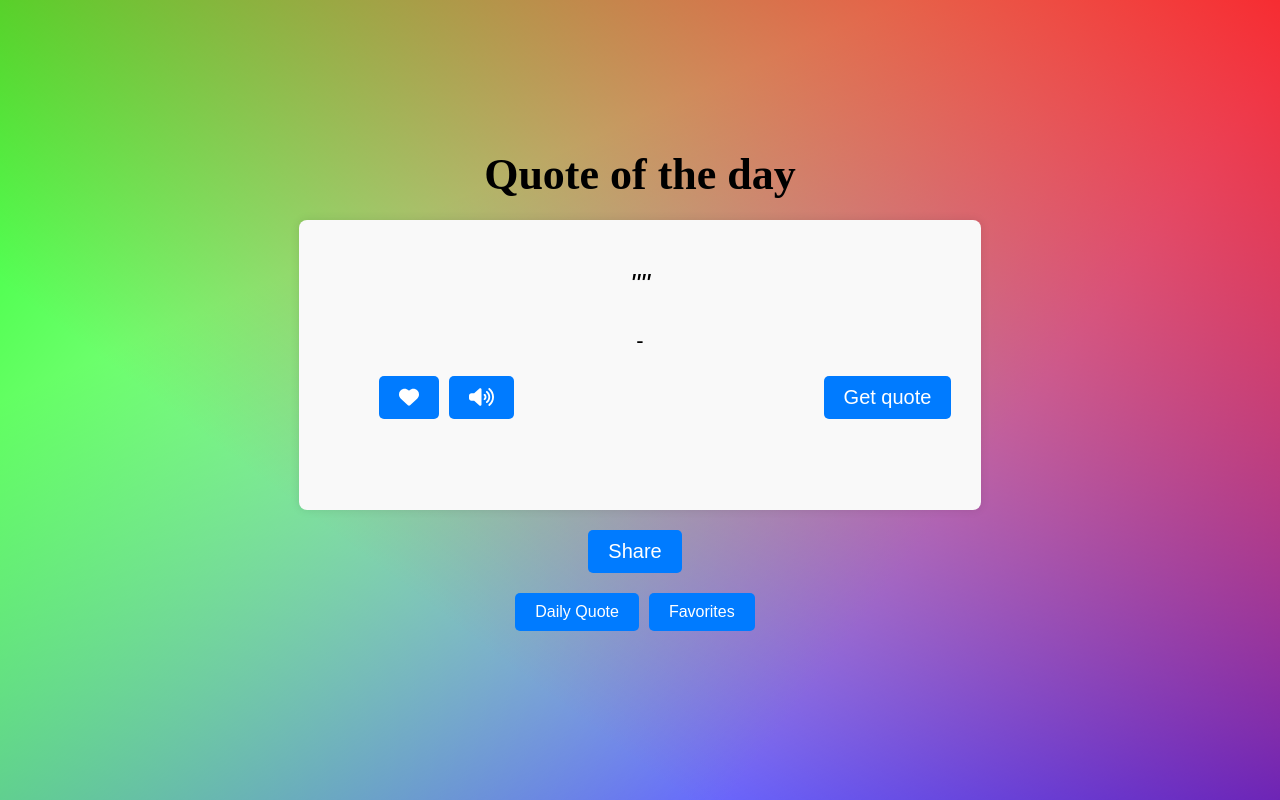
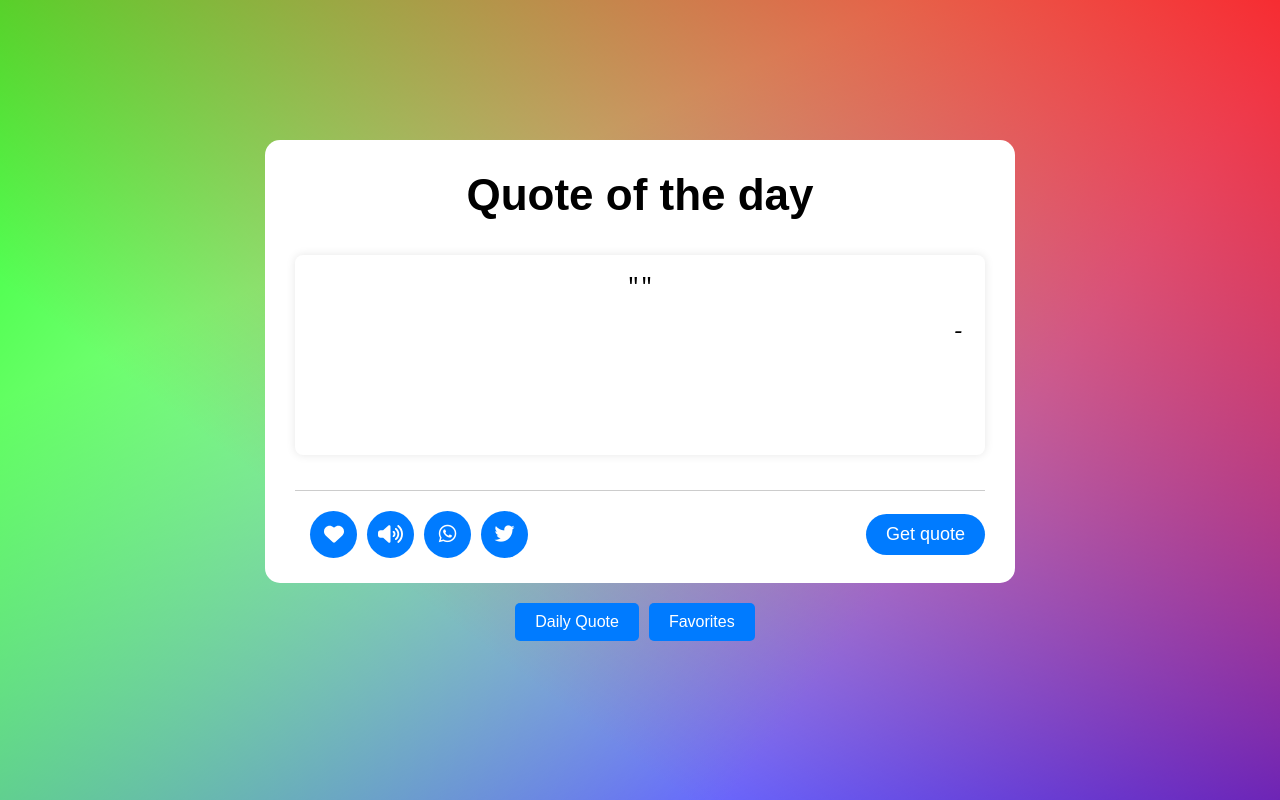
Before and after one commit to Varshini1812/DailyQuote, a React (Create React App) app: page / in a window 1280 px wide. Built offline with nearby package versions, Linux system fonts and the light colour scheme; no server answers.

Commit message:
dailyquote css is modified

```diff
--- a/public/index.html
+++ b/public/index.html
@@ -15,6 +15,7 @@
       user's mobile device or desktop. See https://developers.google.com/web/fundamentals/web-app-manifest/
     -->
     <link rel="manifest" href="%PUBLIC_URL%/manifest.json" />
+    <link rel="stylesheet" href="https://cdnjs.cloudflare.com/ajax/libs/font-awesome/5.15.4/css/all.min.css" integrity="..." crossorigin="anonymous" />
     <!--
       Notice the use of %PUBLIC_URL% in the tags above.
       It will be replaced with the URL of the `public` folder during the build.
--- a/src/App.css
+++ b/src/App.css
@@ -1,15 +1,21 @@
 /* App.css */
 
-body {
-  font-family: Arial, sans-serif;
+
+*{
   margin: 0;
   padding: 0;
-  height: 100vh;
+  box-sizing: border-box;
+  font-family: 'Poppins', sans-serif;
+  }
+  body{
+  display: flex;
+  align-items: center;
+  justify-content: center;
+  min-height: 100vh;
   background: linear-gradient(217deg, rgba(255,0,0,.8), rgba(255,0,0,0) 70.71%),
   linear-gradient(127deg, rgba(0,255,0,.8), rgba(0,255,0,0) 70.71%),
   linear-gradient(336deg, rgba(0,0,255,.8), rgba(0,0,255,0) 70.71%);
-
-}
+  }
 
 .App {
   max-width: 800px;
--- a/src/App.js
+++ b/src/App.js
@@ -1,4 +1,4 @@
-import React, { useState, useEffect } from 'react';
+import React, { useState, useEffect,useRef } from 'react';
 import { BrowserRouter as Router, Route, Link, Routes } from 'react-router-dom';
 import DailyQuote from './components/DailyQuote';
 import Favorites from './components/Favourites';
@@ -10,9 +10,14 @@ function App() {
   const [favoriteQuotes, setFavoriteQuotes] = useState([]);
   const [notification, setNotification] = useState('');
 
+  const initialFetchDoneRef = useRef(false);
+
   useEffect(() => {
-    fetchDailyQuote();
-  }, []);
+    if (!initialFetchDoneRef.current) {
+      fetchDailyQuote();
+      initialFetchDoneRef.current = true;
+    }
+},[]);
 
   const fetchDailyQuote = async () => {
     try {
--- a/src/components/DailyQuote.js
+++ b/src/components/DailyQuote.js
@@ -2,7 +2,10 @@ import React from 'react';
 import PropTypes from 'prop-types'; // Import PropTypes
 import '../styles/DailyQuote.css';
 import { FontAwesomeIcon } from '@fortawesome/react-fontawesome';
-import { faHeart, faVolumeHigh } from '@fortawesome/free-solid-svg-icons';
+import { faHeart, faShare, faVolumeHigh } from '@fortawesome/free-solid-svg-icons';
+
+
+
 
 function DailyQuote({ quote, author, onNewQuote, onSave }) {
   // Add prop-type validation
@@ -16,44 +19,54 @@ function DailyQuote({ quote, author, onNewQuote, onSave }) {
   const handleSave = () => {
     onSave();
   };
+const handleSound=()=>{
+  let utterance=new SpeechSynthesisUtterance(`${quote}`);
+  speechSynthesis.speak(utterance);
 
-  const handleShare = async () => {
-    if (navigator.share) {
-      try {
-        await navigator.share({
-          title: 'Motivational Quote', // Title of the shared message
-          text: `"${quote}" - ${author}`, // Quote and author to be shared
-        });
-        console.log('Shared successfully');
-      } catch (error) {
-        console.error('Error sharing:', error);
 }
-    } else {
+
+
+const handleShareWp = () => {
   const shareText = `Check out this motivational quote: "${quote}" - ${author}`;
-      const shareUrl = 'https://your-website.com';
+  const shareUrl = window.location.href;
   const shareMessage = `${shareText} ${shareUrl}`;
   window.open(`https://wa.me/?text=${encodeURIComponent(shareMessage)}`);
-    }
+};
+
+const handleShareTwit = () => {
+  let tweetUrl=`https://twitter.com/intent/tweet?url=${quote}`;
+  window.open(tweetUrl,"_blank");
 };
 
   return (
     <div className="daily-quote-container">
       <h1 className="title">Quote of the day</h1>
       <div className="quote-container">
+        <div className="quotearea">
         <p className="quote">"{quote}"</p>
+        </div>
+        <div className="authorarea">
         <p className="author">- {author}</p>
-        <div className="quotebuttons">
-        <button className="save-btn" onClick={handleSave}><FontAwesomeIcon icon={faHeart} /></button>
-        <button className="save-btn" onClick={handleSave}><FontAwesomeIcon icon={faVolumeHigh} /></button>
-        <button className="new-quote-btn" onClick={onNewQuote}>Get quote</button>
         </div>
       </div>
       <div className="button-container">
+       <div className="features">
+        <ul>
+        <button className="save-btn" onClick={handleSave}><FontAwesomeIcon icon={faHeart} /></button>
+        <button className="sound-btn" onClick={handleSound}><FontAwesomeIcon icon={faVolumeHigh} /></button>
+        <button className="shareWp-btn" onClick={handleShareWp}><i className="fab fa-whatsapp"></i></button>
+        <button className="sharetwit-btn" onClick={handleShareTwit}><i className="fab fa-twitter"></i></button>
+
+        </ul>
+        <button className="new-quote-btn" onClick={onNewQuote}>Get quote</button>
+       </div>
 
 
-        <button className="share-btn" onClick={handleShare}>Share</button>
+
       </div>
+
       </div>
+
   );
 }
 
--- a/src/components/Favourites.js
+++ b/src/components/Favourites.js
@@ -20,8 +20,8 @@ function Favorites({ favoriteQuotes, onRemove }) {
       <ul>
         {favoriteQuotes.map((fav) => (
           <li key={fav.quote}>
-            <p className="quote">{fav.quote}</p>
-            <p className="author">- {fav.author}</p>
+            <div className="quote">{fav.quote}</div>
+            <div className="author">- {fav.author}</div>
             <button onClick={() => onRemove(fav)}>Remove</button>
           </li>
         ))}
--- a/src/styles/DailyQuote.css
+++ b/src/styles/DailyQuote.css
@@ -1,71 +1,116 @@
 /* App.css */
 
 .daily-quote-container {
-    text-align: center;
-
-    display: flex;
-    flex-direction: column;
-    align-items: center;
-    margin-top: 100px;
+    width: 750px;
+    background: #fff;
+    border-radius: 15px;
+    padding: 30px 30px 25px;
 
   }
 
   h1.title {
     font-size: 44px;
     margin-bottom: 20px;
-    font-family:cursive;
+    text-align: center;
 
   }
 
-  .quote-container {
+  .daily-quote-container .quote-container {
     padding: 20px;
     background-color: #fff;
     border-radius: 8px;
     box-shadow: 0 0 10px rgba(0, 0, 0, 0.1);
-    height: 250px;
+    height: 200px;
+    margin: 35px 0;
 
   }
 
-  .quotebuttons{
+  /* .quotebuttons{
     display: flex;
     align-self: start;
     margin-left: 60px;
     margin-top: 20px;
+  } */
+  .quote-container .quotearea{
+    display: flex;
+    justify-content: center;
+  }
+  .quotearea .quote {
+    font-size: 22px;
+    text-align: center;
+    font-family: 'Courier New', Courier, monospace;
+    font-weight: 500;
+
   }
 
-  .quote {
-    font-size: 28px;
+  .quote-container .author {
+    display: flex;
+    margin-top: 20px;
+    justify-content: flex-end;
+    font-size: 22px;
+    font-family: 'Courier New', Courier, monospace;
+    font-weight: 500;
     font-style: italic;
   }
 
-  .author {
-    margin-top: 10px;
-    font-size: 22px;
-  }
-
   .button-container {
-    margin-top: 20px;
+    border-top: 1px solid #ccc;
 
   }
 
+
+  .button-container .features{
+    display: flex;
+    align-items: center;
+    margin-top: 20px;
+    justify-content: space-between;
+
+  }
+.features ul{
+  display: flex;
+  margin-left: 10px;
+}
+  .features ul button{
+    margin: 0 5px;
+    height: 47px;
+    width: 47px;
+    display: flex;
+    align-items: center;
+    justify-content: center;
+    border-radius: 50%;
+    transition: all 0.3s ease;
+
+
+  }
   .new-quote-btn,
   .save-btn,
-  .share-btn {
+  .sound-btn,
+  .sharetwit-btn,
+  .shareWp-btn {
     padding: 10px 20px;
     background-color: #007bff;
     color: #fff;
     border: none;
     border-radius: 5px;
     cursor: pointer;
-    margin-right: 10px;
+
     font-size: 20px;
   }
 
   .new-quote-btn:hover,
+  .sound-btn:hover,
   .save-btn:hover,
-  .share-btn:hover {
+  .sharetwit-btn:hover,
+  .shareWp-btn:hover {
     background-color: #0056b3;
   }
-  .new-quote-btn{
-    margin-left: 300px;
+
+
+  .features .new-quote-btn{
+    margin-left: 200px;
+    border-radius: 30px;
+    outline: none;
+    transition: all 0.3s ease;
+    font-size: 18px;
+
   }
--- a/src/styles/Favourite.css
+++ b/src/styles/Favourite.css
@@ -1,14 +1,16 @@
 /* Favorites.css */
 
 .Favorites {
-    max-width: 600px;
+    max-width: 800px;
     margin: 0 auto;
     padding: 20px;
   }
 
   .Favorites h1 {
-    font-size: 24px;
+    font-size: 28px;
     color: #333;
+    font-family: 'Courier New', Courier, monospace;
+    margin-bottom: 20px;
   }
 
   .Favorites ul {
@@ -22,19 +24,26 @@
     background-color: #fff;
     border-radius: 5px;
     box-shadow: 0 2px 4px rgba(0, 0, 0, 0.1);
+    display: flex; /* Add this */
+    flex-direction: column;
+
   }
 
   .Favorites li p {
-    margin: 0;
+    margin-bottom: 7px;
+    font-size: 20px;
   }
 
-  .Favorites li p.quote {
+  .Favorites li .quote {
     font-style: italic;
     color: #333;
+    margin-bottom: 15px;
   }
 
-  .Favorites li p.author {
+  .Favorites li .author {
     color: #666;
+    margin-left: auto;
+    margin-bottom: 15px;
   }
 
   .Favorites li button {
@@ -44,6 +53,7 @@
     padding: 5px 10px;
     border-radius: 3px;
     cursor: pointer;
+    width: 100px;
   }
 
   .Favorites li button:hover {
```
Lines whose indentation alone changed are shown as unchanged.
